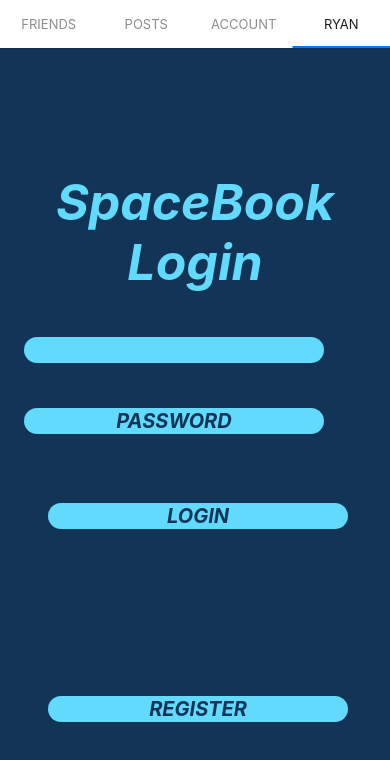
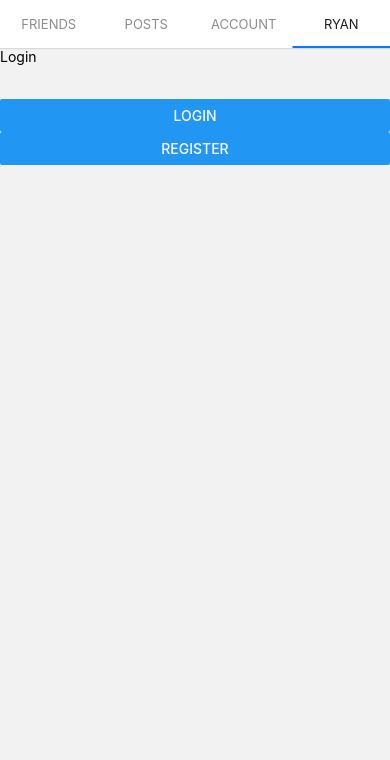
Before and after one commit to shellamander/MAD_Spacebook, a React Native app: screen /homescreen in a window 390 px wide. Shown: the top 760 px of the page. Built offline with nearby package versions, Linux system fonts and the light colour scheme.

Commit message:
added login and signup authentication

```diff
--- a/package.json
+++ b/package.json
@@ -10,6 +10,7 @@
     "eject": "expo eject"
   },
   "dependencies": {
+    "@react-native-async-storage/async-storage": "^1.16.1",
     "@react-navigation/drawer": "^6.3.1",
     "@react-navigation/material-top-tabs": "^6.1.1",
     "@react-navigation/native": "^6.0.8",
--- a/screens/apphomescreen.js
+++ b/screens/apphomescreen.js
@@ -1,4 +1,4 @@
-import React, { useState, useEffect } from 'react'
+
 import { View, Text, TouchableOpacity, Button, TextInput, StyleSheet } from 'react-native'
 //import { NavigationContainer } from '@react-navigation/native';
 //import { createNativeStackNavigator } from '@react-navigation/native-stack';
@@ -83,7 +83,7 @@ const Homescreen = () => { // you used an arrow function shaza
 
 
 
-  })
+  });
 //}
 
 
--- a/screens/homescreen.js
+++ b/screens/homescreen.js
@@ -1,144 +1,67 @@
-import React, { useState, useEffect } from 'react'
-import { View, Text, TouchableOpacity, Button, TextInput, StyleSheet } from 'react-native'
-//import { NavigationContainer } from '@react-navigation/native';
-//import { createNativeStackNavigator } from '@react-navigation/native-stack';
+import React, { useState } from 'react';
+import { Text, TextInput, View, Button } from 'react-native';
+import AsyncStorage from '@react-native-async-storage/async-storage';
 
- //ASK ASH WHY DOING AN ARROW FUNCTION TO MY BUTTON MADE IT HAPPY
+const Login = ({navigation}) => {
+    const [email, setEmail] = useState("");
+    const [password, setPassword] = useState("");
 
-const Homescreen1 = ({navigation}) => { // you used an arrow function shaza
-  const [email, setEmail] = useState(" ");
-  const [password, setPassword]= useState("");
- //const[userToken, setUserToken] = React.useState(null);
- //const[isLoading, setIsLoading] = React.useState(true);
+    const login = async () => {
+        // await AsyncStorage.setItem('@spacebook_token', "kbsdvkjbwvbj");
+        // navigation.navigate("Home");
+        fetch("http://localhost:3333/api/1.0.0/login", {
+            method: 'post',
+            header: {
+                'Content-Type': 'application/json'
+            },
+            body: JSON.stringify({
+                "email": email,
+                "password": password
+            })
+        })
+        .then((steve) => {
+            if(steve.status === 200){
+                return steve.json();
+            }else if(response.status === 400){
+              throw 'Invalid email or password';
+            }else{
+                throw "Something happened";
+            }
+        })
+        .then(async(jeff) => {
+            let id = jeff.id;
+            let token = jeff.token;
 
- /*useEffect(()=> {
-   setTimeout(() => {
-     setIsLoading(false)
-   }, 1000);
- }, []);
- */
+            await AsyncStorage.setItem('@spacebook_token', token);
+            navigation.navigate("homescreen");
+        })
+        .catch((err) => {
+            console.log(err);
+        })
+    }
 
+    return (
+        <View>
+            <Text>Login</Text>
+            <TextInput
+                onChangeText={(email) => setEmail(email)}
+                value={email}
+            />
+            <TextInput
+                onChangeText={(pass) => setPassword(pass)}
+                value={password}
+            />
+            <Button
+                title="Login"
+                onPress={() => login()}
+            />
+            <Button
+                title="Register"
+                onPress={() => navigation.navigate("register")}
+            />
+        </View>
+    )
 
-  const signup = () => {
-     //get stuff out of state
-     const data = {  // look into lets
-
-       "email": email,
-       "password": password
-     }
-     console.log(data);
-     //send to server
-  }
-
-
-
-
-
-  useEffect(() => {
-    console.log(email, password);
-  })
-
-  return ( <View style={styles.container}>
-      <Text style={styles.title}>SpaceBook Login</Text>
-
-
-
-      <TextInput style = {styles.fname}
-               //underlineColorAndroid = "transparent"
-               placeholder = "Email"
-               placeholderTextColor = "#123456"
-               autoCapitalize = "none"
-               value={email}
-               onChange={e=> setEmail(e.target.value) }
-
-               />
-
-
-      <TextInput style = {styles.fname}
-               //underlineColorAndroid = "transparent"
-               placeholder = "Password"
-               placeholderTextColor = "#123456"
-               autoCapitalize = "none"
-               value={password}
-               onChange={e=> setPassword(e.target.value) }
-
-               />
-
-      <View> </View>
-
-
-      {/* <Button title="Signup"
-      color="#61dafb" onPress={signup} /> */}
-
-
-    <View style={styles.container}>
-
-  <TouchableOpacity onPress={signup} >
-  <Text style={styles.fname}>Login</Text>
-  </TouchableOpacity>
-  </View>
-
-  <View style={styles.container}>
-
-  <TouchableOpacity onPress={()=>navigation.navigate('register')} >
-  <Text style={styles.fname}>Register</Text>
-  </TouchableOpacity>
-  </View>
-
-
-    </View>);
-
- /*change button to touchable opacity to styule*/
 }
 
-
-  const styles = StyleSheet.create({
-    container: {
-      flex: 1,
-      padding: 24,
-      backgroundColor: "#123456"
-
-    },
-    title: {
-      marginTop: 100,
-      //paddingVertical: 8,
-     //borderWidth: 4,
-      //borderColor: "#20232a",
-     // borderRadius: 6,
-      //backgroundColor: "#61dafb",
-      color: "#61dafb",
-      textAlign: "center",
-      fontSize: 50,
-      fontStyle:'italic',
-      fontWeight: 'bold'
-    },
-
-    fname: {
-
-      marginTop: 45,
-
-      padding: 1,
-      width:300,  // SHAZA LOOK
-     // borderWidth: 4,
-      //borderColor: "#20232a",
-      borderRadius: 500,
-      backgroundColor: "#61dafb",
-      color: "#123456",
-      textAlign: "center",
-      fontSize: 20,
-      fontStyle:'italic',
-      fontWeight: 'bold',
-      textTransform: "uppercase"
-    },
-
-
-
-
-  })
-//}
-
-
-
-
-
-  export default Homescreen1;  //input
+export default Login;
--- a/screens/register.js
+++ b/screens/register.js
@@ -1,87 +1,189 @@
 
 import React, { useState, useEffect } from 'react'
 import { View, Text, TouchableOpacity, Button, TextInput, StyleSheet } from 'react-native'
+import AsyncStorage from '@react-native-async-storage/async-storage';
 //import { NavigationContainer } from '@react-navigation/native';
 //import { createNativeStackNavigator } from '@react-navigation/native-stack';
 
+const Login = ({navigation}) => {
+    const [first_name, setFname] = useState("");
+    const [last_name, setSname] = useState("");
+    const [email, setEmail] = useState("");
+    const [password, setPassword] = useState("");
 
+    const login = async () => {
+        // await AsyncStorage.setItem('@spacebook_token', "kbsdvkjbwvbj");
+        // navigation.navigate("Home");
+        fetch("http://localhost:3333/api/1.0.0/user", {
+            method: 'post',
+            header: {
+                'Content-Type': 'application/json'
+            },
+            body: JSON.stringify({
+                "first_name":first_name,
+                "last_name": last_name,
+                "email": email,
+                "password": password
+            })
+        })
+        .then((steve) => {
+            if(steve.status === 201){
+                return steve.json();
+            }else if(steve.status === 400){
+              throw 'Invalid email or password';
+            }else{
+                throw "Something happened";
+            }
+        })
 
-const App = () => { // you used an arrow function shaza
-    const [email, setEmail] = useState(" ");
-    const [password, setPassword] = useState("");
-    const [firstname, setFname] = useState("");
-    const [surname, setSname] = useState("");
-
-    const signup = () => {
-        //get stuff out of state
-        const data = {  // look into lets
-            "firstname": firstname,
-            "surname": surname,
-            "email": email,
-            "password": password
-        }
-        console.log(data);
-        //send to server
+        .catch((err) => {
+            console.log(err);
+        })
     }
 
+    return (
+        <View>
+            <Text>Login</Text>
+            <TextInput
+                onChangeText={(first_name) => setFname(first_name)}
+                value={first_name}
+            />
+            <TextInput
+                onChangeText={(last_name) => setSname(last_name)}
+                value={last_name}
+            />
+            <TextInput
+                onChangeText={(email) => setEmail(email)}
+                value={email}
+            />
+            <TextInput
+                onChangeText={(pass) => setPassword(pass)}
+                value={password}
+            />
+            <Button
+                title="register"
+                onPress={() => login()}
+            />
 
+        </View>
+    )
 
-    useEffect(() => {
-        console.log(email, password);
-    })
+}
 
-    return (<View style={styles.container}>
-        <Text style={styles.title}>SpaceBook</Text>
-        <TextInput style={styles.fname}
-            placeholder="First Name"
-            placeholderTextColor="#123456"
-            autoCapitalize="none"
-            //value={email}
-            onChange={e => setFname(e.target.value)}
-        />
-        <TextInput style={styles.fname}
-            placeholder="Surname"
-            placeholderTextColor="#123456"
-            autoCapitalize="none"
-            //value={email}
-            onChange={e => setSname(e.target.value)}
-        />
+// const Login = ({navigation}) => { // you used an arrow function shaza
 
-        <TextInput style={styles.fname}
-            //underlineColorAndroid = "transparent"
-            placeholder="Email"
-            placeholderTextColor="#123456"
-            autoCapitalize="none"
-            //value={email}
-            onChange={e => setEmail(e.target.value)}
+//  //const Reno=()= >{
+//     const [first_name, setFname] = useState("");
+//     const [last_name, setSname] = useState("");
+//     const [email, setEmail] = useState(" ");
+//     const [password, setPassword] = useState("");
 
-        />
-
-
-        <TextInput style={styles.fname}
-            //underlineColorAndroid = "transparent"
-            placeholder="Password"
-            placeholderTextColor="#123456"
-            autoCapitalize="none"
-            //value={email}
-            onChange={e => setPassword(e.target.value)}
-
-        />
+//  //}
 
 
 
 
-        {/* <Button title="Signup"
-      color="#61dafb" onPress={signup} /> */}
+//     useEffect(() => {
+//         console.log(email, password);
+//     })
+
+//         const login = async () => {
+//             // await AsyncStorage.setItem('@spacebook_token', "kbsdvkjbwvbj");
+//             // navigation.navigate("Home");
+//             fetch("http://localhost:3333/api/1.0.0/user", {
+//                 method: 'post',
+//                 header: {
+//                     'Content-Type': 'application/json'
+//                 },
+//                 body: JSON.stringify({
+
+//                     "first_name":first_name,
+//                     "last_name" :last_name,
+//                     "email": email,
+//                     "password": password,
+//                     // reno
+//                 })
+//             })
+//             .then((steve) => {
+//                 if(steve.status === 201){
+//                     return steve.json();
+//                 }else{
+//                     throw "Something happened";
+//                 }
+//             })
+//             .then((responseJson) => {
+//                 console.log("User created with ID: ", responseJson);
+//                 this.props.navigation.navigate("Login");
+//          })
+//          .catch((error) => {
+//              console.log(error);
+//          })
+//      }
 
 
-        <View style={styles.container}>
-            {/*onPress={onPress}*/}
 
-            <TouchableOpacity onPress={signup} >
-                <Text style={styles.fname}>Register</Text>
-            </TouchableOpacity>
-        </View>
+
+
+
+//     return (<View style={styles.container}>
+//         <Text style={styles.title}>SpaceBook</Text>
+//         <TextInput style={styles.fname}
+//             placeholder="First Name"
+//             placeholderTextColor="#123456"
+//             autoCapitalize="none"
+//             //value={email}
+//             onChangeText={(fn) => setFname(fn)}
+//             value={first_name}
+//             // value={Reno.first_name}
+//         />
+//         <TextInput style={styles.fname}
+//             placeholder="Surname"
+//             placeholderTextColor="#123456"
+//             autoCapitalize="none"
+//             //value={email}
+//             onChangeText={(sn) => setSname(sn)}
+//             value={last_name}
+//         />
+
+//         <TextInput style={styles.fname}
+//             //underlineColorAndroid = "transparent"
+//             placeholder="Email"
+//             placeholderTextColor="#123456"
+//             autoCapitalize="none"
+
+//   onChangeText={(email) => setEmail(email)}
+//   value={email}
+
+
+//         />
+
+
+//         <TextInput style={styles.fname}
+//             //underlineColorAndroid = "transparent"
+//             placeholder="Password"
+//             placeholderTextColor="#123456"
+//             autoCapitalize="none"
+//             //value={email}
+
+//   onChangeText={(pass) => setPassword(pass)}
+//   value={password}
+
+//         />
+
+
+
+
+//         {/* <Button title="Signup"
+//       color="#61dafb" onPress={signup} /> */}
+
+
+//         <View style={styles.container}>
+//             {/*onPress={onPress}*/}
+
+//             <TouchableOpacity onPress={()=>login()} >
+//                 <Text style={styles.fname}>Register</Text>
+//             </TouchableOpacity>
+//         </View>
 
 
 
@@ -91,59 +193,59 @@ const App = () => { // you used an arrow function shaza
 
 
 
-    </View>);
+//     </View>);
 
-    /*change button to touchable opacity to styule*/
-}
+//     /*change button to touchable opacity to styule*/
+// }
 
 
-const styles = StyleSheet.create({
-    container: {
-        flex: 1,
-        padding: 24,
-        backgroundColor: "#123456"
+// const styles = StyleSheet.create({
+//     container: {
+//         flex: 1,
+//         padding: 24,
+//         backgroundColor: "#123456"
 
-    },
-    title: {
-        marginTop: 100,
-        //paddingVertical: 8,
-        //borderWidth: 4,
-        //borderColor: "#20232a",
-        // borderRadius: 6,
-        //backgroundColor: "#61dafb",
-        color: "#61dafb",
-        textAlign: "center",
-        fontSize: 50,
-        fontStyle: 'italic',
-        fontWeight: 'bold'
-    },
+//     },
+//     title: {
+//         marginTop: 100,
+//         //paddingVertical: 8,
+//         //borderWidth: 4,
+//         //borderColor: "#20232a",
+//         // borderRadius: 6,
+//         //backgroundColor: "#61dafb",
+//         color: "#61dafb",
+//         textAlign: "center",
+//         fontSize: 50,
+//         fontStyle: 'italic',
+//         fontWeight: 'bold'
+//     },
 
-    fname: {
+//     fname: {
 
-        marginTop: 45,
+//         marginTop: 45,
 
-        padding: 1,
-        width: 300,  // SHAZA LOOK
-        // borderWidth: 4,
-        //borderColor: "#20232a",
-        borderRadius: 500,
-        backgroundColor: "#61dafb",
-        color: "#123456",
-        textAlign: "center",
-        fontSize: 20,
-        fontStyle: 'italic',
-        fontWeight: 'bold',
-        textTransform: "uppercase"
-    },
+//         padding: 1,
+//         width: 300,  // SHAZA LOOK
+//         // borderWidth: 4,
+//         //borderColor: "#20232a",
+//         borderRadius: 500,
+//         backgroundColor: "#61dafb",
+//         color: "#123456",
+//         textAlign: "center",
+//         fontSize: 20,
+//         fontStyle: 'italic',
+//         fontWeight: 'bold',
+//         textTransform: "uppercase"
+//     },
 
 
 
 
-})
-//}
+// })
+// //}
 
 
 
 
 
-export default App;  //input
+export default Login;  //input
```
Also changed, not shown: Component/Store.js (added, +7 -0 lines), Component/actions.js (added, +37 -0 lines), Component/reducer.js (added, +40 -0 lines), Component/styles.js (added, +46 -0 lines), 1 other file (tests, documents, lock files or other folders).
